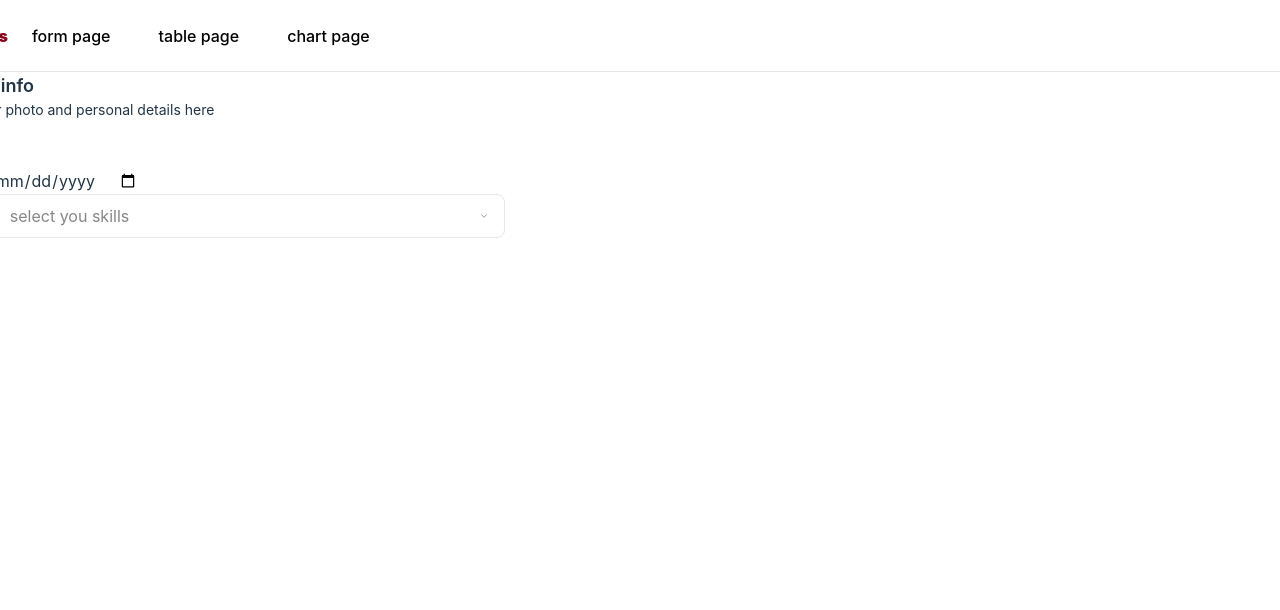
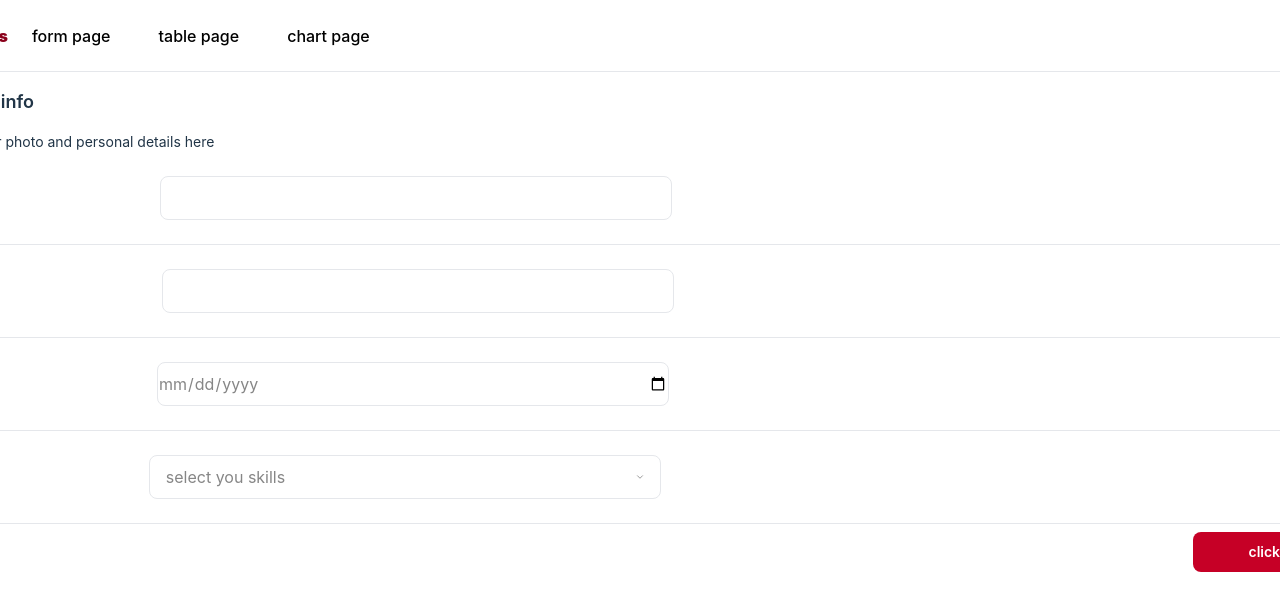
Before and after one commit to SaharGhadampoorHafezi/ariana-code-challenge, a React (Vite) app: page / in a window 1280 px wide. Shown: the top 610 px of the page. Built offline with nearby package versions, Linux system fonts and the light colour scheme.

Commit message:
fix bug: fix the ui

```diff
--- a/src/pages/form-page/index.jsx
+++ b/src/pages/form-page/index.jsx
@@ -6,26 +6,29 @@ import { userStore } from "../../store/store";
 export const FormPage = () => {
   const [enteredValue, setEnteredValue] = useState({
     name: "",
-    role: "",
+    lastName: "",
     birthDate: "",
     skillsSet: "",
   });
-
-
-
 
   const add = userStore((state) => state.addUser);
 
   const onSubmitHandler = (e) => {
     e.preventDefault();
     add(enteredValue);
+    setEnteredValue(() => ({
+      name: "",
+      lastName: "",
+      birthDate: "",
+      skillsSet: "",
+    }));
   };
 
   return (
     <div className="flex flex-col">
       <HeaderComponent />
       <div>
-        <h2 className="text-[main-black] font-semibold text-lg">
+        <h2 className="text-[main-black] font-semibold text-lg py-4">
           Personal info
         </h2>
         <p className="text-[second-gray] text-sm font-normal">
@@ -33,45 +36,76 @@ export const FormPage = () => {
         </p>
       </div>
       <form onSubmit={onSubmitHandler}>
-        <div>
-          <label htmlFor="name">Name</label>
+        <div className="flex flex-row align-center items-center gap-[200px] border-b[silver] red-600 border  border-t-0 border-r-0 border-l-0 py-6">
+          <label
+            className="font-semibold text-sm text-[first-gray]"
+            htmlFor="name"
+          >
+            Name
+          </label>
           <input
             type="text"
             id="name"
             value={enteredValue.name}
+            className="w-[512px] h-[44px] rounded-lg border border-[third-gray]"
             onChange={(e) =>
               setEnteredValue({ ...enteredValue, name: e.target.value })
             }
           />
         </div>
-        <div>
-          <label htmlFor="role">Role</label>
+        <div className="flex align-center items-center gap-[170px] border-b[silver] red-600 border  border-t-0 border-r-0 border-l-0 py-6">
+          <label
+            className="font-semibold text-sm text-[first-gray]"
+            htmlFor="lastName"
+          >
+            Last Name
+          </label>
           <input
             type="text"
-            id="role"
-            name={enteredValue.role}
+            id="lastName"
+            className="w-[512px] h-[44px] rounded-lg border border-[third-gray]"
+            value={enteredValue.lastName}
             onChange={(e) =>
-              setEnteredValue({ ...enteredValue, role: e.target.value })
+              setEnteredValue({ ...enteredValue, lastName: e.target.value })
             }
           />
         </div>
-        <div>
-          <label htmlFor="birth">Birth Date</label>
+        <div className="flex align-center items-center gap-[170px] border-b[silver] red-600 border  border-t-0 border-r-0 border-l-0 py-6">
+          <label
+            className="font-semibold text-sm text-[first-gray]"
+            htmlFor="birth"
+          >
+            Birth Date
+          </label>
           <input
             type="date"
             id="birth"
+            className="w-[512px] h-[44px] rounded-lg  gap-[190px] border border-[third-gray] text-[#868686] "
             value={enteredValue.birthDate}
-            onChange={(e) => setEnteredValue({...enteredValue, birthDate: e.target.value})}
+            onChange={(e) =>
+              setEnteredValue({ ...enteredValue, birthDate: e.target.value })
+            }
+            placeholder=""
           />
         </div>
-        <div className="flex align-center items-center gap-2">
-          <label htmlFor="">skills set</label>
+        <div className="flex align-center items-center gap-2 flex align-center items-center gap-[170px] border-b[silver] red-600 border  border-t-0 border-r-0 border-l-0 py-6">
+          <label className="font-semibold text-sm text-[first-gray]" htmlFor="">
+            skills set
+          </label>
+
           <DropDown
             enteredValue={enteredValue}
             setEnteredValue={setEnteredValue}
           />
         </div>
-        <button type="submit">click me</button>
+        <div className="flex flex-row-reverse mt-2">
+          <button
+            className="bg-[#C60026] text-white rounded-lg py-[10px] px-[16px] font-semibold text-sm w-[167px] h-[40px]"
+            type="submit"
+          >
+            click me
+          </button>
+        </div>
       </form>
     </div>
   );
```
